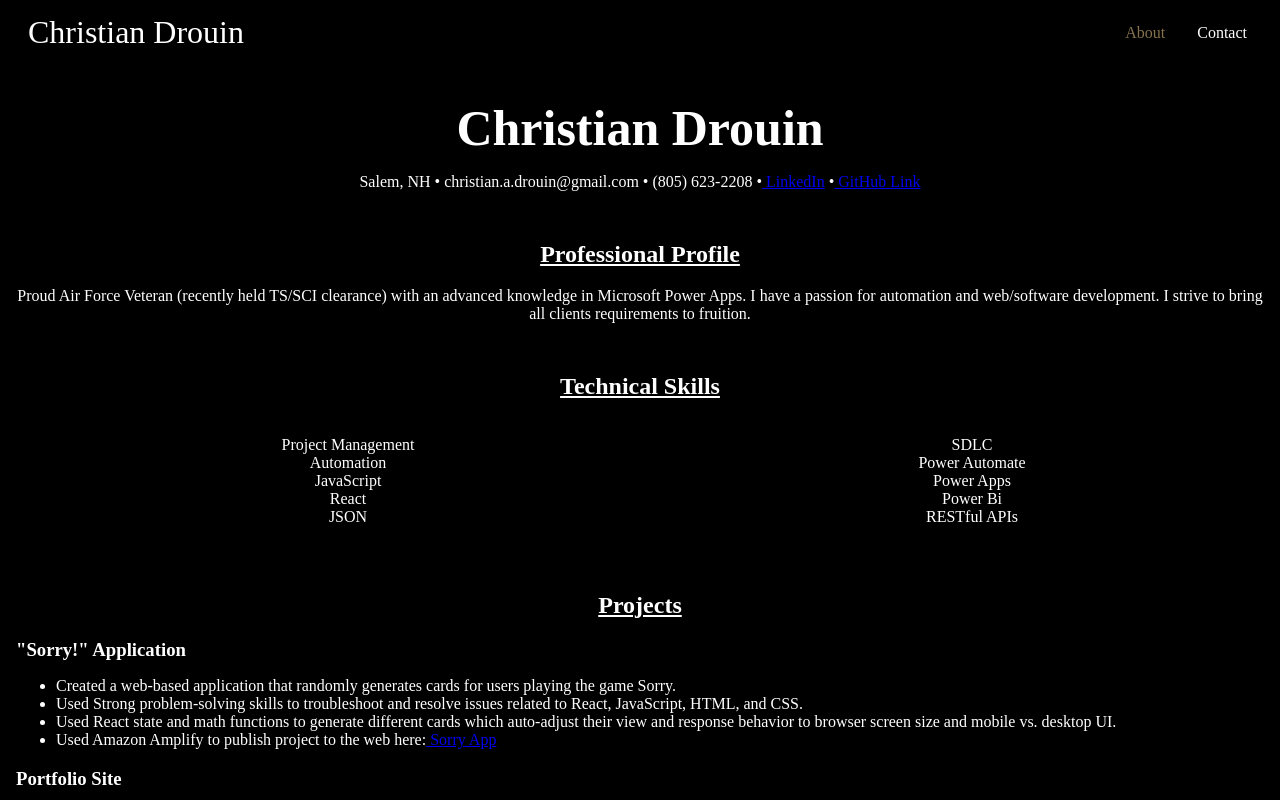
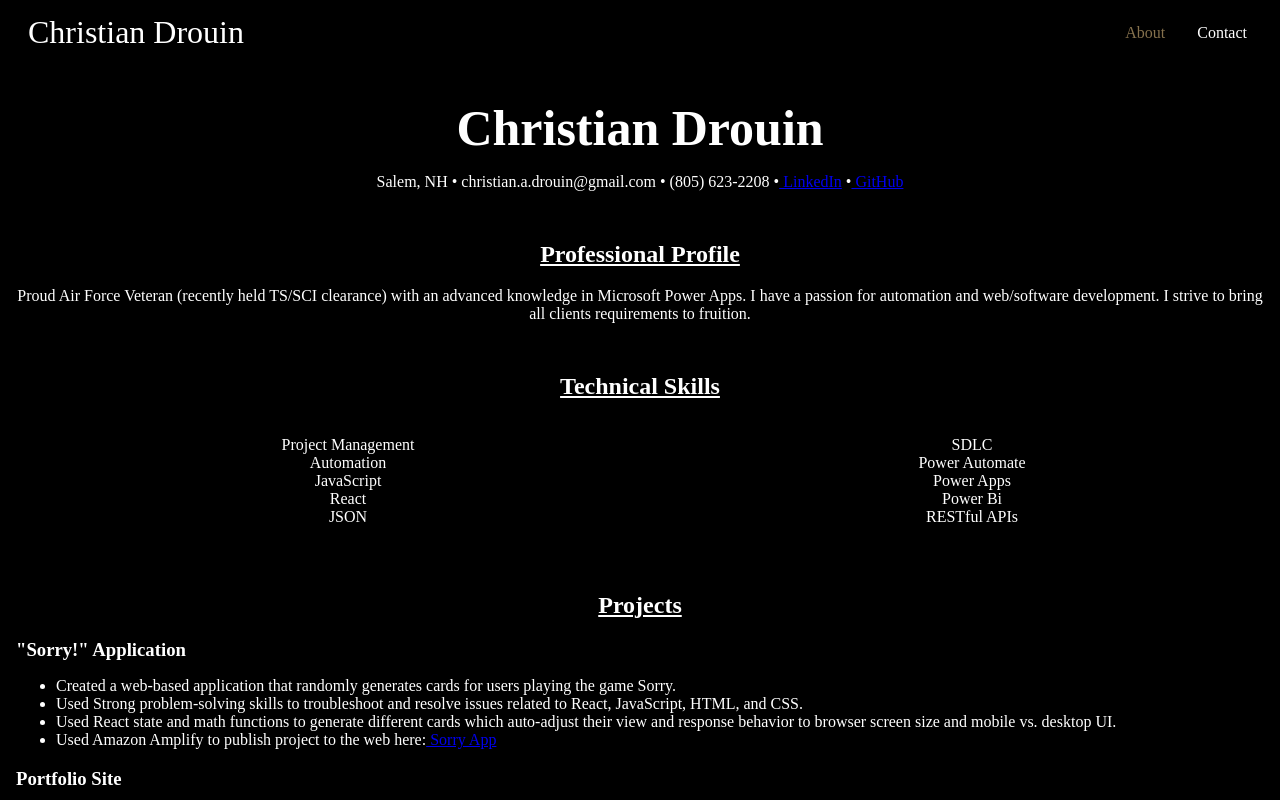
Before and after one commit to ChristianD96/Personal-Site, a React (Create React App) app: page /about in a window 1280 px wide. Shown: the top 800 px of the page. Built offline with nearby package versions, Linux system fonts and the light colour scheme.

Commit message:
Update About.js
Additionall updates to links

```diff
--- a/src/components/pages/About.js
+++ b/src/components/pages/About.js
@@ -10,7 +10,7 @@ export default function About() {
         christian.a.drouin@gmail.com &bull;
         (805) 623-2208 &bull;
         <a className='about-link' href={'https://www.linkedin.com/in/christian-a-drouin/'} target="_blank" rel="noopener noreferrer"> LinkedIn</a> &bull;
-        <a className='about-link' href={'https://github.com/ChristianD96'} target="_blank" rel="noopener noreferrer"> GitHub Link</a>
+        <a className='about-link' href={'https://github.com/ChristianD96'} target="_blank" rel="noopener noreferrer"> GitHub</a>
       </p>
       <h2>Professional Profile</h2>
       <p>Proud Air Force Veteran (recently held TS/SCI clearance) with an advanced knowledge in Microsoft Power Apps.
```
